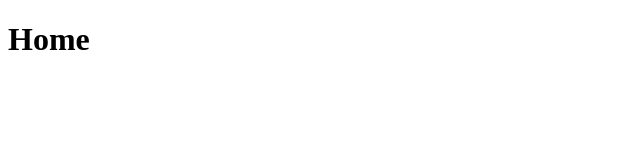
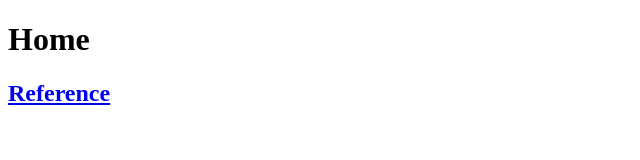
Before and after one commit to Osykov/testGit, a plain HTML site: page faq.html in a window 1280 px wide. Shown: the whole page, without its empty margins (0-640 px from the left). Drawn offline with Linux system fonts and the light colour scheme.

Commit message:
Add reference index.html to faq.html

```diff
--- a/faq.html
+++ b/faq.html
@@ -6,5 +6,6 @@
     </head>
     <body>
 	<h1>Home</h1>
+	<h2><a href="index.html">Reference</a></h2>
     </body>
 </html>
```
